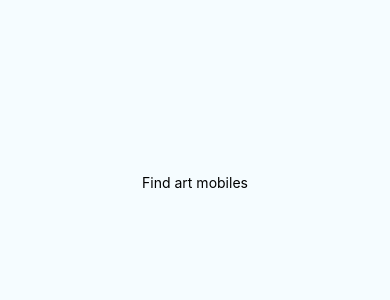
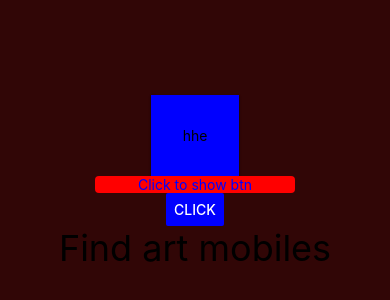
Before and after one commit to Allenkardic/findartMobile, a React Native app: screen / in a window 390 px wide. Shown: the part 240-540 px from the top of the page. Built offline with nearby package versions, Linux system fonts and the light colour scheme.

Commit message:
implement custom styles

```diff
--- a/App.js
+++ b/App.js
@@ -1,12 +1,33 @@
 /** @format */
 
 import * as React from "react";
-import { Platform, StyleSheet, Text, View } from "react-native";
+import { Platform, StyleSheet, Text, View, Button, Alert } from "react-native";
+import {
+  colors,
+  fontSize,
+  padding,
+  borderRadius,
+  dimensions,
+  btn
+} from "./components/Style";
 
-export default function App() {
+export default function App(props) {
+  console.log(props, "hello");
   return (
     <View style={styles.container}>
-      <Text>Find art mobiles</Text>
+      <View style={styles.boxWithShadow}>
+        <Text>hhe</Text>
+      </View>
+      <Text style={styles.btn}>Click to show btn</Text>
+      <Button
+        title="Click"
+        style={styles.btn}
+        color="blue"
+        accessibilityLabel="Learn more about this purple button"
+        // disabled={true}
+        onPress={() => Alert.alert("hello")}
+      />
+      <Text style={styles.text}>Find art mobiles</Text>
     </View>
   );
 }
@@ -16,6 +37,44 @@ const styles = StyleSheet.create({
     flex: 1,
     justifyContent: "center",
     alignItems: "center",
-    backgroundColor: "#F5FCFF"
+    backgroundColor: colors.redDark
+    // backgroundColor: "red"
+  },
+  containerItems: {
+    // flex: 1,
+    borderWidth: 1,
+    borderStyle: "solid",
+    borderColor: "blue",
+    justifyContent: "center",
+    alignItems: "center",
+    padding: padding.small,
+    borderRadius: borderRadius.large
+    // backgroundColor: "yellow"
+    // backgroundColor: "red"
+  },
+  text: {
+    fontSize: fontSize.xlarge
+    // fontSize: 40
+  },
+  btn: {
+    // cursor: "pointer",
+    // border: "none",
+    // boxShadow: "0 4px hsla(0, 0%, 0.2)",
+    borderRadius: 4,
+    backgroundColor: "red",
+    width: 200,
+    // width: dimensions.fullWidth,
+    // height: dimensions.fullHeight,
+    textAlign: "center",
+    color: "blue"
+  },
+  boxWithShadow: {
+    shadowColor: "#000",
+    shadowOffset: { width: 0, height: 1 },
+    shadowOpacity: 0.8,
+    shadowRadius: 2,
+    elevation: 5,
+    backgroundColor: "blue",
+    padding: padding.small
   }
 });
--- /dev/null
+++ b/components/Style.js
@@ -0,0 +1,94 @@
+/** @format */
+
+// app/styles/base.js
+
+import { StyleSheet, Dimensions } from "react-native";
+
+export const dimensions = {
+  fullHeight: Dimensions.get("window").height,
+  fullWidth: Dimensions.get("window").width
+};
+
+export const colors = {
+  greyDark: "#323A43",
+  greyNormal: "#7A8691",
+  greySpecial: "#2F4F4F",
+  greyLight: "rgb(193, 196, 206)",
+  greyBackground: "rgb(232, 233, 238)",
+  blueDark: "#141e79f5",
+  blueBackground: "#91a5e5f5",
+  blueXspecial: "#48535ef5",
+  blueSpecial: "#020c13f5",
+  blueLight: "rgb(171, 171, 204)",
+  blueLite: "rgb(188, 188, 228)",
+  whiteLight: "rgb(255, 255, 255)",
+  whiteDark: "rgb(245, 245, 245)",
+  redDark: "rgb(49, 6, 6)"
+};
+
+export const padding = {
+  xxsmall: 12,
+  xsmall: 24,
+  small: 32,
+  medium: 48,
+  large: 64,
+  xlarge: 96,
+  xxlarge: 128
+};
+
+export const margin = {
+  xxsmall: 12,
+  xsmall: 24,
+  small: 32,
+  medium: 48,
+  large: 64,
+  xlarge: 96,
+  xxlarge: 128
+};
+
+export const fontSize = {
+  xxsmall: 14,
+  xsmall: 16,
+  small: 18,
+  medium: 20,
+  large: 30,
+  xlarge: 36,
+  xxlarge: 48,
+  title: 60
+};
+
+export const fontWeight = {
+  bold: 700,
+  medium: 600,
+  regular: 400,
+  light: 300
+};
+
+export const borderRadius = {
+  small: 5,
+  medium: 10,
+  large: 15,
+  round: 50
+};
+
+export const lineHeight = {
+  small: 1,
+  medium: 1.5,
+  large: 2
+};
+
+export const btn = {
+  cursor: "pointer",
+  border: "none",
+  boxShadow: "0 4px hsla(0, 0%, 0.2)",
+  borderRadius: 4,
+  backgroundColor: "red"
+};
+
+export const boxWithShadow = {
+  shadowColor: "#000",
+  shadowOffset: { width: 0, height: 1 },
+  shadowOpacity: 0.8,
+  shadowRadius: 2,
+  elevation: 5
+};
```
Also changed, not shown: components/auth/Signin.js (added).
